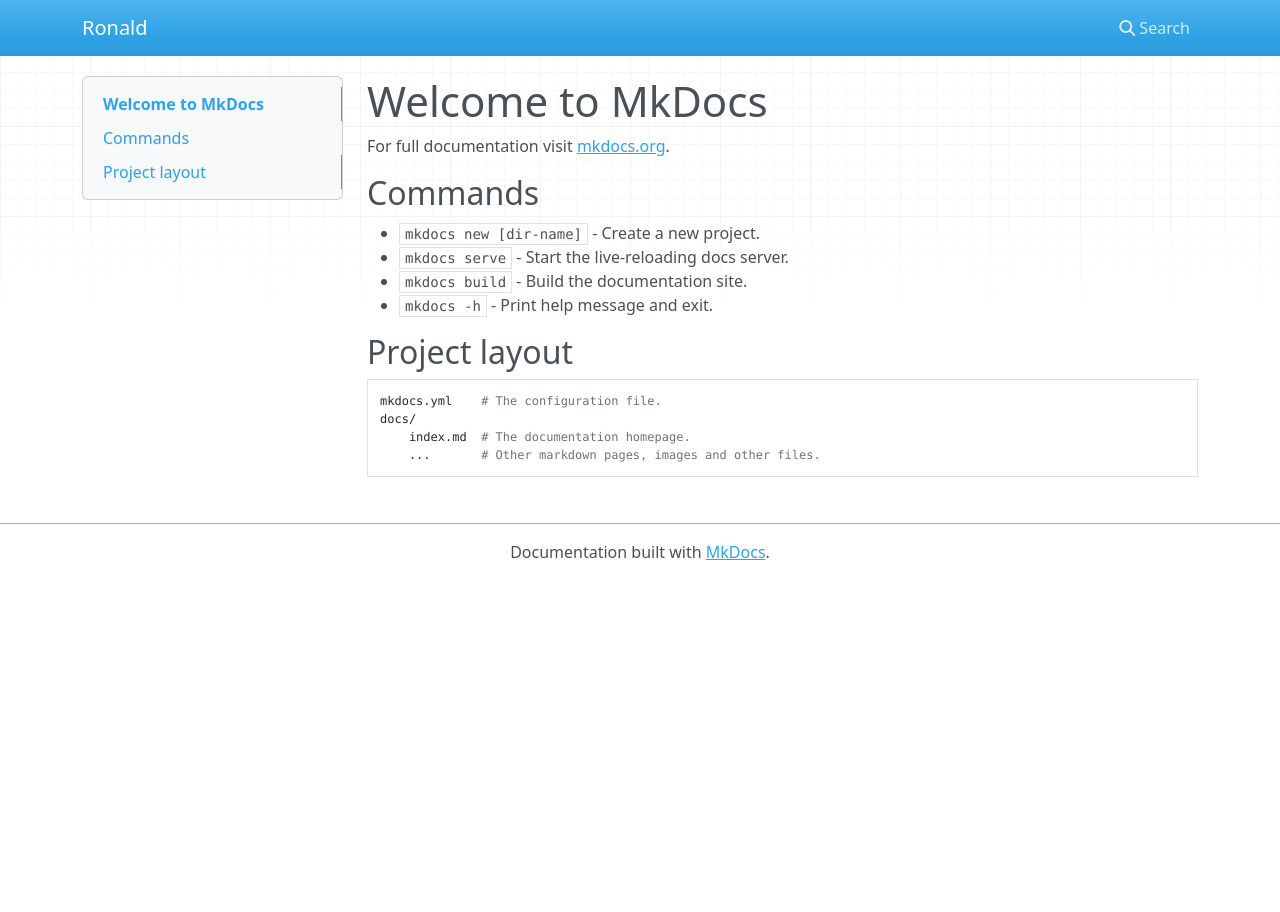
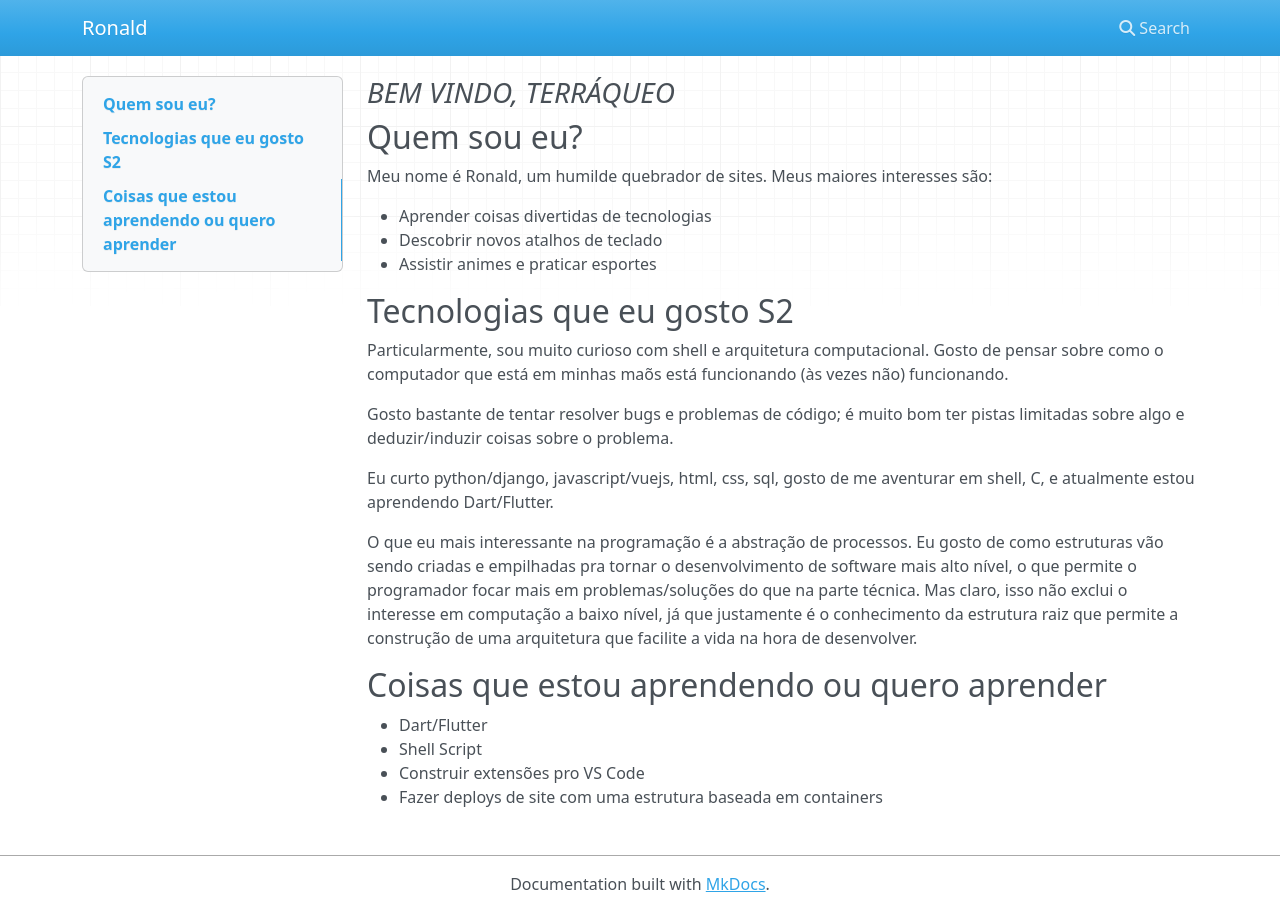
Before and after one commit to Ronald-ps/About-Me, an MkDocs documentation site: the page built from docs/index.md, in a window 1280 px wide. Built offline with MkDocs 1.6.1, drawn with Linux system fonts in a browser that asks for light colours; nearby versions of some CDN libraries.

Commit message:
versão de conteúdo inicial criada

```diff
--- a/docs/index.md
+++ b/docs/index.md
@@ -1,17 +1,27 @@
-# Welcome to MkDocs
+### *BEM VINDO, TERRÁQUEO*
 
-For full documentation visit [mkdocs.org](https://www.mkdocs.org).
+## Quem sou eu?
 
-## Commands
+Meu nome é Ronald, um humilde quebrador de sites. Meus maiores interesses são:
 
-* `mkdocs new [dir-name]` - Create a new project.
-* `mkdocs serve` - Start the live-reloading docs server.
-* `mkdocs build` - Build the documentation site.
-* `mkdocs -h` - Print help message and exit.
+- Aprender coisas divertidas de tecnologias
+- Descobrir novos atalhos de teclado
+- Assistir animes e praticar esportes
 
-## Project layout
 
-    mkdocs.yml    # The configuration file.
-    docs/
-        index.md  # The documentation homepage.
-        ...       # Other markdown pages, images and other files.
+## Tecnologias que eu gosto S2
+
+Particularmente, sou muito curioso com shell e arquitetura computacional. Gosto de pensar sobre como o computador que está em minhas maõs  está funcionando (às vezes não) funcionando.
+
+Gosto bastante de tentar resolver bugs e problemas de código; é muito bom ter pistas limitadas sobre algo e deduzir/induzir coisas sobre o problema.
+
+Eu curto python/django, javascript/vuejs, html, css, sql, gosto de me aventurar em shell, C, e atualmente estou aprendendo Dart/Flutter.
+
+O que eu mais interessante na programação é a abstração de processos. Eu gosto de como estruturas vão sendo criadas e empilhadas pra tornar o desenvolvimento de software mais alto nível, o que permite o programador focar mais em problemas/soluções do que na parte técnica. Mas claro, isso não exclui o interesse em computação a baixo nível, já que justamente é o conhecimento da estrutura raiz que permite a construção de uma arquitetura que facilite a vida na hora de desenvolver.
+
+## Coisas que estou aprendendo ou quero aprender
+
+- Dart/Flutter
+- Shell Script
+- Construir extensões pro VS Code
+- Fazer deploys de site com uma estrutura baseada em containers
```
